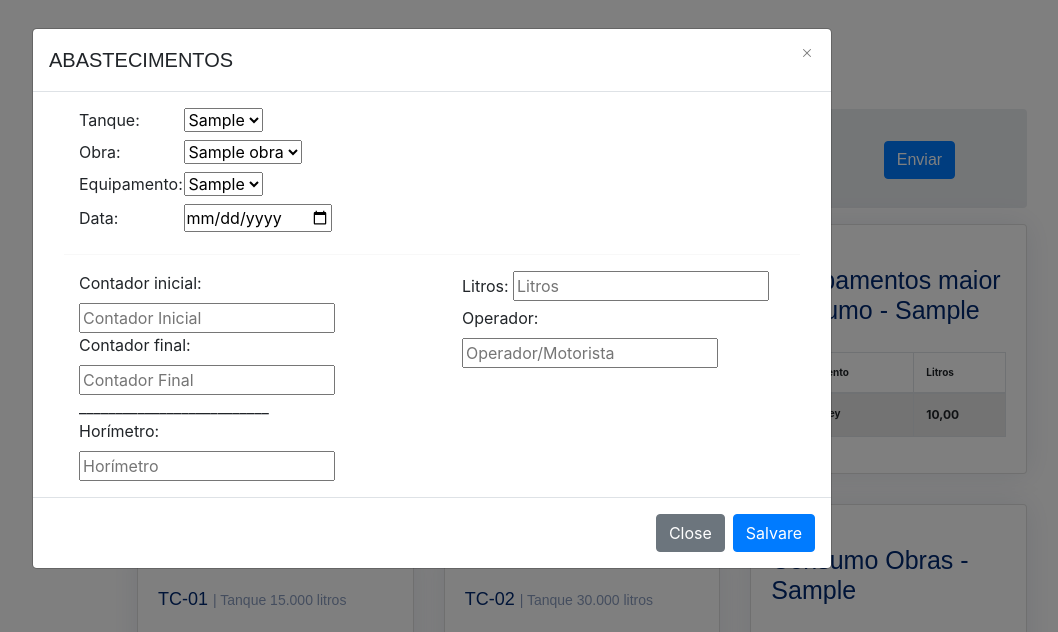
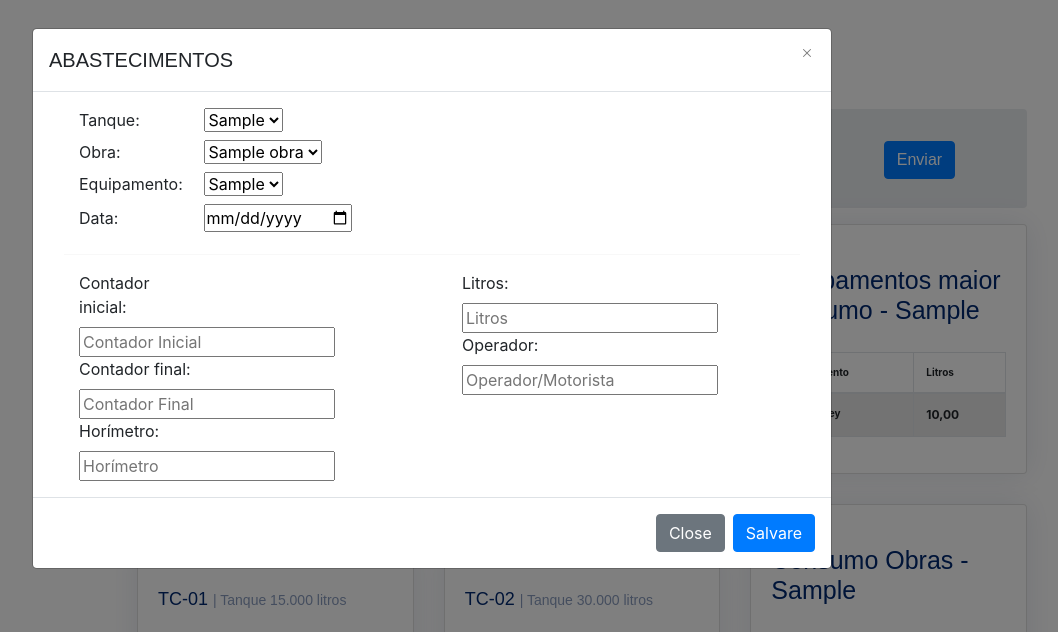
Before and after one commit to otaciliopires/KAITO_CONTROL, a Django app: template controleCEQ/templates/home.html in a window 1280 px wide, after a click on "ABASTECIMENTO". Shown: the top 632 px of the page, without its empty margins (208-1266 px from the left). Run offline with Django 4.2, Linux system fonts and the light colour scheme; tables that the repository leaves empty hold one stand-in row (values such as "Sample post"); the template is opened without the code that fills it: values that come from a table or form of the project are taken from there, most other values are stand-ins (such as "Sample title", 1, 10 or a date in 2020); some libraries are stand-ins or nearby versions.

Commit message:
alinhamento das labels nos modals de home.html

```diff
--- a/controleCEQ/templates/home.html
+++ b/controleCEQ/templates/home.html
@@ -348,7 +348,7 @@
                     <div class="row">
                         <div class='col-md-8'>
                             <div class='col'>
-                                <label style='width:100px' for='tanque'>Tanque:</label>
+                                <label style='width:120px' for='tanque'>Tanque:</label>
                                 <select style="lenght:30px" name='tanque_id'>
                                   {%for tanque in tanques%}
                                     <option value="{{tanque.id}}">{{tanque}}</option>
@@ -357,7 +357,7 @@
                             </div>
 
                             <div class='col' >
-                                <label style='width: 100px' for='obra'>Obra:</label>
+                                <label style='width: 120px' for='obra'>Obra:</label>
                                 <select name='obra'>
                                   {%for obra in obras%}
                                     <option value="{{obra.id}}">{{obra}}</option>
@@ -365,7 +365,7 @@
                                 </select>
                             </div>
                             <div class='col' >
-                                <label style='width: 100px' for='equipamento'>Equipamento:</label>
+                                <label style='width: 120px' for='equipamento'>Equipamento:</label>
                                 <select name='equipamento'>
                                   {%for equipamento in equipamentos%}
                                     <option value="{{equipamento.id}}">{{equipamento}}</option>
@@ -373,7 +373,7 @@
                                 </select>
                             </div>
                             <div class='col' >
-                              <label style='width: 100px' for='data_'>Data:</label>
+                              <label style='width: 120px' for='data_'>Data:</label>
                               <input type='date' name='data'>
                           </div>
 
@@ -385,27 +385,26 @@
                     <div class='row'>
                       <div class='col-md-6'>
                           <div class='col'>
-                            <label for='contador_inicial'>Contador inicial:</label>
+                            <label style='width:120px' for='contador_inicial'>Contador inicial:</label>
                             <input type='text' name='contador_inicial' placeholder='Contador Inicial'>
                           </div>
                           <div class='col'>
-                            <label for='contador_final'>Contador final:</label>
+                            <label style='width:120px' for='contador_final'>Contador final:</label>
                             <input type='text' name='contador_final' placeholder='Contador Final'>
                           </div>
-                          <div class='col'>__________________________
-                          </div>
+
                           <div class='col'>
-                            <label for='horímetro'>Horímetro:</label>
+                            <label style='width:120px' for='horímetro'>Horímetro:</label>
                             <input type='text' name='horimetro' placeholder='Horímetro'>
                           </div>
                       </div>
                       <div class='col-md-6'>
                           <div class='col'>
-                            <label for='saida_litros'>Litros:</label>
+                            <label style='width:120px' for='saida_litros'>Litros:</label>
                             <input type='text' name='saida_litros' placeholder='Litros'>
                           </div>
                           <div class='col'>
-                            <label for='operador'>Operador:</label>
+                            <label style='width:120px' for='operador'>Operador:</label>
                             <input type='text' name='operador' placeholder='Operador/Motorista'>
                           </div>
                       </div>
@@ -440,7 +439,7 @@
                     <div class="row">
                         <div class='col-md-6'>
                             <div class='col'>
-                                <label for='tanque'>Tanque:</label>
+                                <label style='width:80px' for='tanque'>Tanque:</label>
                                 <select name='tanque_id'>
                                   {%for tanque in tanques%}
                                     {%if tanque.tipo == 'F'%}
@@ -451,7 +450,7 @@
                             </div>
 
                             <div class='col' >
-                                <label for='obra'>Obra:</label>
+                                <label style='width:80px' for='obra'>Obra:</label>
                                 <select name='obra_id'>
                                   {%for obra in obras%}
                                     <option value="{{obra.id}}">{{obra}}</option>
@@ -459,22 +458,22 @@
                                 </select>
                             </div>
                             <div class='col' >
-                                <label for='data_nf'>Data Emissão NF:</label>
+                                <label style='width:80px' for='data_nf'>Data NF:</label>
                                 <input type='date' name='data_nf'>
                             </div>
                         </div>
 
                       <div class='col-md-6'>
                         <div class='col'>
-                          <label for='fornecedor'>Fornecedor:</label>
+                          <label style='width:100px' for='fornecedor'>Fornecedor:</label>
                           <input type='text' name='fornecedor' placeholder='Fornecedor'>
                         </div>
                           <div class='col'>
-                            <label for='NF'>Nota Fiscal:</label>
+                            <label style='width:100px' for='NF'>Nota Fiscal:</label>
                             <input type='text' name='NF' placeholder='Nota Fiscal'>
                           </div>
                           <div class='col' >
-                            <label for='data_entrega'>Data Entrega:</label>
+                            <label style='width:100px' for='data_entrega'>Data Entrega:</label>
                             <input type='date' name='data_entrega'>
                         </div>
 
@@ -487,11 +486,11 @@
                     <div class='row'>
                       <div class='col-md-6'>
                           <div class='col'>
-                            <label for='valor_litro'>Valor Litro:</label>
+                            <label style='width:85px' for='valor_litro'>Valor Litro:</label>
                             <input type='text' name='valor_litro' placeholder='Valor_litro'>
                           </div>
                           <div class='col'>
-                            <label for='quantidade'>Quantidade:</label>
+                            <label style='width:85px' for='quantidade'>Quantidade:</label>
                             <input type='text' name='quantidade' placeholder='Quantidade'>
                           </div>
                       </div>
@@ -527,7 +526,7 @@
                     <div class="row">
                         <div class='col-md-6'>
                             <div class='col'>
-                                <label for='tanque'>Tanque Fixo:</label>
+                                <label style='width:130px' for='tanque'>Tanque Fixo:</label>
                                 <select name='tanque_fixo_id'>
                                   {%for tanque in tanques%}
                                     {%if tanque.tipo == 'F'%}
@@ -538,7 +537,7 @@
                             </div>
 
                             <div class='col'>
-                              <label for='tanque'>Tanque Móvel:</label>
+                              <label style='width:130px' for='tanque'>Tanque Móvel:</label>
                               <select name='tanque_movel_id'>
                                 {%for tanque in tanques%}
                                   {%if tanque.tipo == 'M'%}
@@ -549,11 +548,11 @@
                           </div>
 
                             <div class='col' >
-                                <label for='contador_inicio'>Contador Inicial:</label>
+                                <label style='width:130px' for='contador_inicio'>Contador Inicial:</label>
                                 <input type='text' name='contador_inicio' placeholder='Contador Inicio'>
                             </div>
                             <div class='col' >
-                              <label for='contador_fim'>Contador Final:</label>
+                              <label style='width:130px' for='contador_fim'>Contador Final:</label>
                               <input type='text' name='contador_fim' placeholder='Contador Final'>
                           </div>
 
@@ -561,11 +560,11 @@
 
                       <div class='col-md-6'>
                         <div class='col'>
-                          <label for='contador_comboio'>Contador Melosa:</label>
+                          <label style='width:130px' for='contador_comboio'>Contador Melosa:</label>
                           <input type='text' name='contador_comboio' placeholder='Contador'>
                         </div>
                           <div class='col' >
-                            <label for='motorista'>Motorista:</label>
+                            <label style='width:130px' for='motorista'>Motorista:</label>
                             <input type='text' name='motorista' placeholder='motorista'>
                         </div>
 
```
